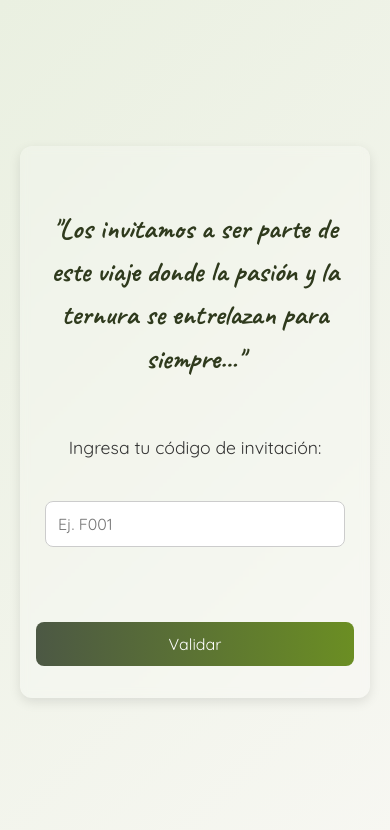
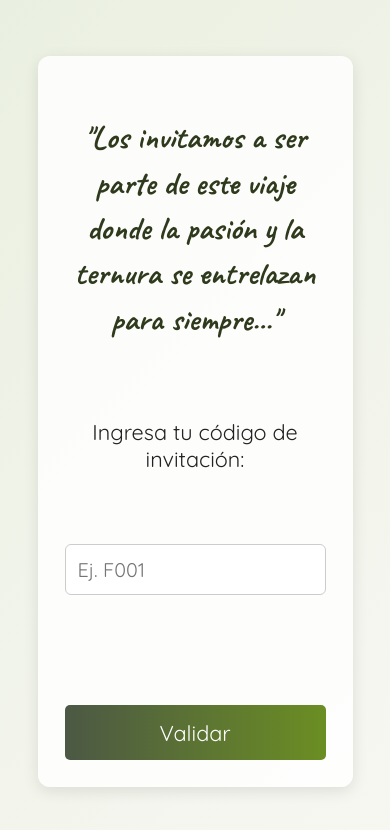
Before and after one commit to SonLiz1509/SonLiz1509.github.io, a plain HTML site: page index.html in a window 390 px wide. Drawn offline with Linux system fonts and the light colour scheme.

Commit message:
ajustes pantalla mobile

```diff
--- a/index.html
+++ b/index.html
@@ -3,6 +3,7 @@
 <head>
   <meta charset="UTF-8">
   <title>Bienvenidos</title>
+  <meta name="viewport" content="width=device-width, initial-scale=1.0, maximum-scale=1.0, user-scalable=no">
   <link rel="stylesheet" type="text/css" href="./theme.css">
   <link href="https://fonts.googleapis.com/css2?family=Caveat:wght@700&family=Quicksand&display=swap" rel="stylesheet">
   <script defer src="./js/validacion.js"></script>
--- a/theme.css
+++ b/theme.css
@@ -4,6 +4,11 @@
     color: #222;
     box-sizing: border-box; /* Asegura que el padding y el borde estén incluidos en el tamaño del elemento */
 }
+
+html {
+  font-size: 16px; /* Tamaño base para escritorio */
+}
+
 
 /* Portada con imagen de fondo */
 #portada {
@@ -46,7 +51,7 @@
 #codigoInput {
   font-family: 'Quicksand', sans-serif;
   padding: 10px;
-  font-size: 1em;
+  font-size: 1.2em;
   border-radius: 6px;
   border: 1px solid #ccc;
   width: 80%;
@@ -72,7 +77,7 @@
   display: flex;
   flex-direction: column;
   align-items: center;
-  gap: 10px; /* Espaciado entre elementos */
+  gap: 1.5rem; /* Espacio consistente entre elementos */
 }
 
 
@@ -631,11 +636,15 @@ html, body {
 
 /* Media Queries para dispositivos móviles */
 @media only screen and (max-width: 600px) {
-    /* Ajustes para móviles */
-        html, body {
-        margin: 0;
-        padding: 0;
-        overflow-x: hidden; /* impide scroll horizontal */
+
+    html {
+        font-size: 18px; /* Aumenta el tamaño base para móviles */
+    }
+
+    body {
+        text-size-adjust: 100%; /* Previene el zoom automático en iOS */
+        -webkit-text-size-adjust: 100%;
+        touch-action: manipulation; /* Mejora la respuesta táctil */
     }
 
     .header {
@@ -688,8 +697,8 @@ html, body {
     }
 
     #btnInvitacion {
-        padding: 12px 25px; /* Ajustar tamaño del botón */
-        font-size: 16px;
+        min-height: 50px; /* Tamaño táctil mínimo recomendado */
+        padding: 15px 30px;
     }
 
     .section {
@@ -801,80 +810,52 @@ html, body {
         box-sizing: border-box;   /* Incluye padding en el ancho */
     }
 
-
 #portada {
-        position: relative;
-        width: 100vw;
+    padding: 20px;
+    justify-content: flex-start; /* Empieza desde arriba */
     min-height: 100vh;
-        display: flex;
-        flex-direction: column;
-        justify-content: center;
-        padding: 20px;
-        background: linear-gradient(135deg, #eaf0e1, #f7f7f2); /* fondo verde olivo claro */
-        background-size: cover;
-        background-position: center;
-        overflow-y: auto; /* solo scroll vertical */
-        overflow-x: hidden;
-        touch-action: pan-y; /* evita movimientos laterales indeseados */
+    height: auto;
   }
 
   .texto-portada {
-        width: 100%;
-        max-width: 600px;
-        margin: 0 auto;
-        padding: 2em 1em;
-        text-align: center;
-        background: rgba(255, 255, 255, 0.2);
-        backdrop-filter: blur(4px);
+    width: 90%;
+    margin-top: 2rem;
+    padding: 1.5rem;
+    background: rgba(255, 255, 255, 0.85);
     border-radius: 12px;
-        box-shadow: 0 4px 12px rgba(0,0,0,0.1);
+    box-shadow: 0 4px 15px rgba(0,0,0,0.1);
   }
 
   .texto-portada p:first-of-type {
-        font-family: 'Caveat', cursive;
-        font-size: 1.8em;
-        line-height: 1.5;
-        margin-bottom: 1em;
-        color: #2F3A1D;
+    font-size: 1.8rem; /* Más grande para móviles */
+    line-height: 1.4;
+    margin-bottom: 1.5rem;
   }
 
   .texto-portada p:nth-of-type(2) {
-        font-family: 'Quicksand', sans-serif;
-        font-size: 1.1em;
-        color: #333;
+    font-size: 1.2rem;
+    margin-bottom: 1.5rem;
   }
 
   #codigoInput {
     width: 100%;
     padding: 12px;
-        font-size: 1em;
-        border-radius: 8px;
-        border: 1px solid #ccc;
-        margin: 15px 0;
-        box-sizing: border-box;
+    font-size: 1.1rem;
+    margin: 1rem 0;
   }
 
   #btnInvitacion {
     width: 100%;
-        padding: 12px;
-        font-size: 1em;
-        background-color: #a5b78a;
-        color: white;
-        border: none;
-        border-radius: 8px;
-        cursor: pointer;
-        transition: background 0.3s ease;
-    }
-
-    #btnInvitacion:hover {
-        background-color: #8d9f6e;
+    padding: 14px;
+    font-size: 1.2rem;
+    margin-top: 1rem;
   }
 
   #mensajePersonalizado {
-        font-size: 1.1em;
     width: 90%;
-        margin: 2em auto;
-        text-align: center;
+    font-size: 1.1rem;
+    line-height: 1.6;
+    padding: 1.5rem;
   }
 
 }
```
Lines whose indentation alone changed are shown as unchanged.
